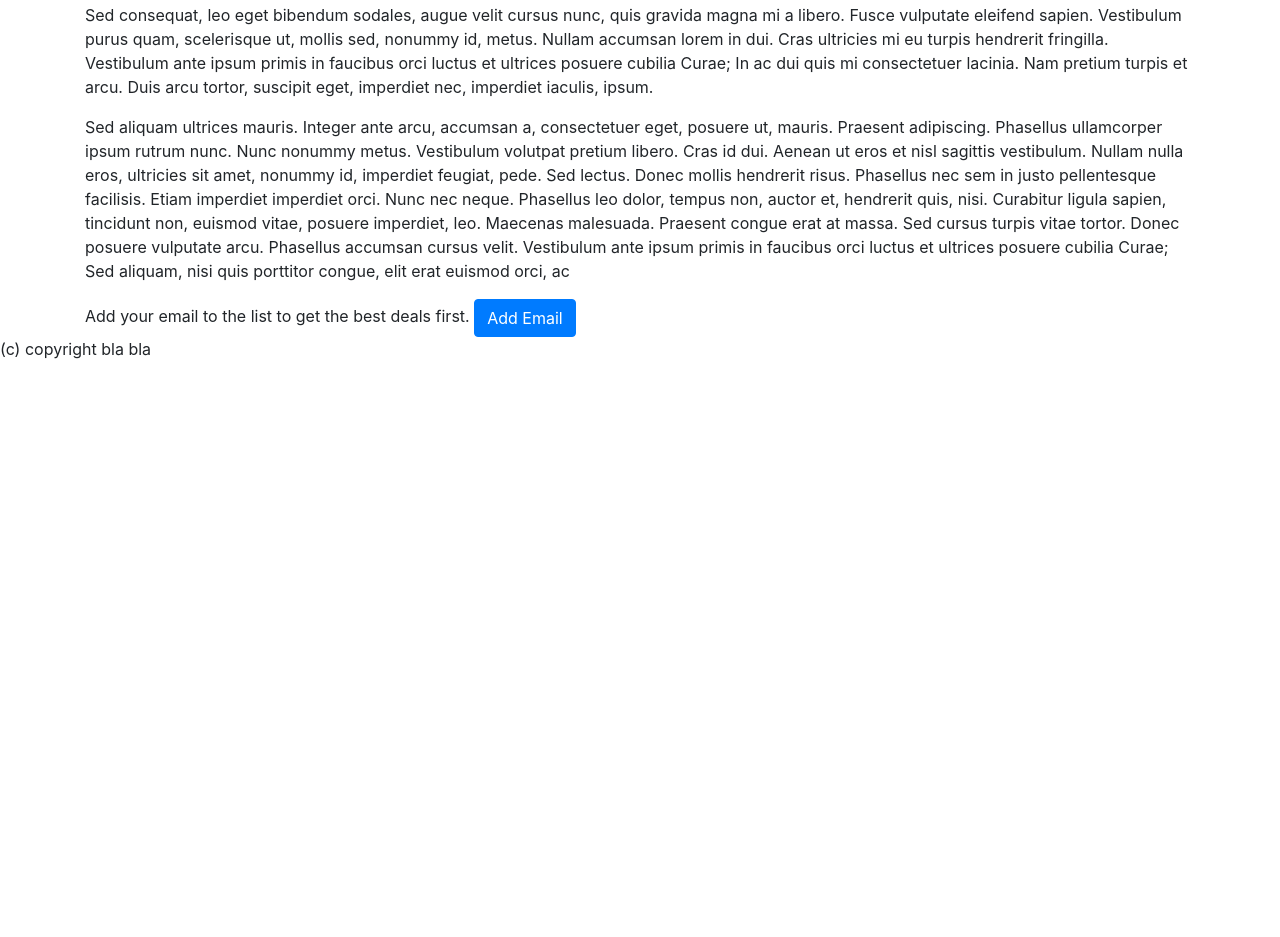
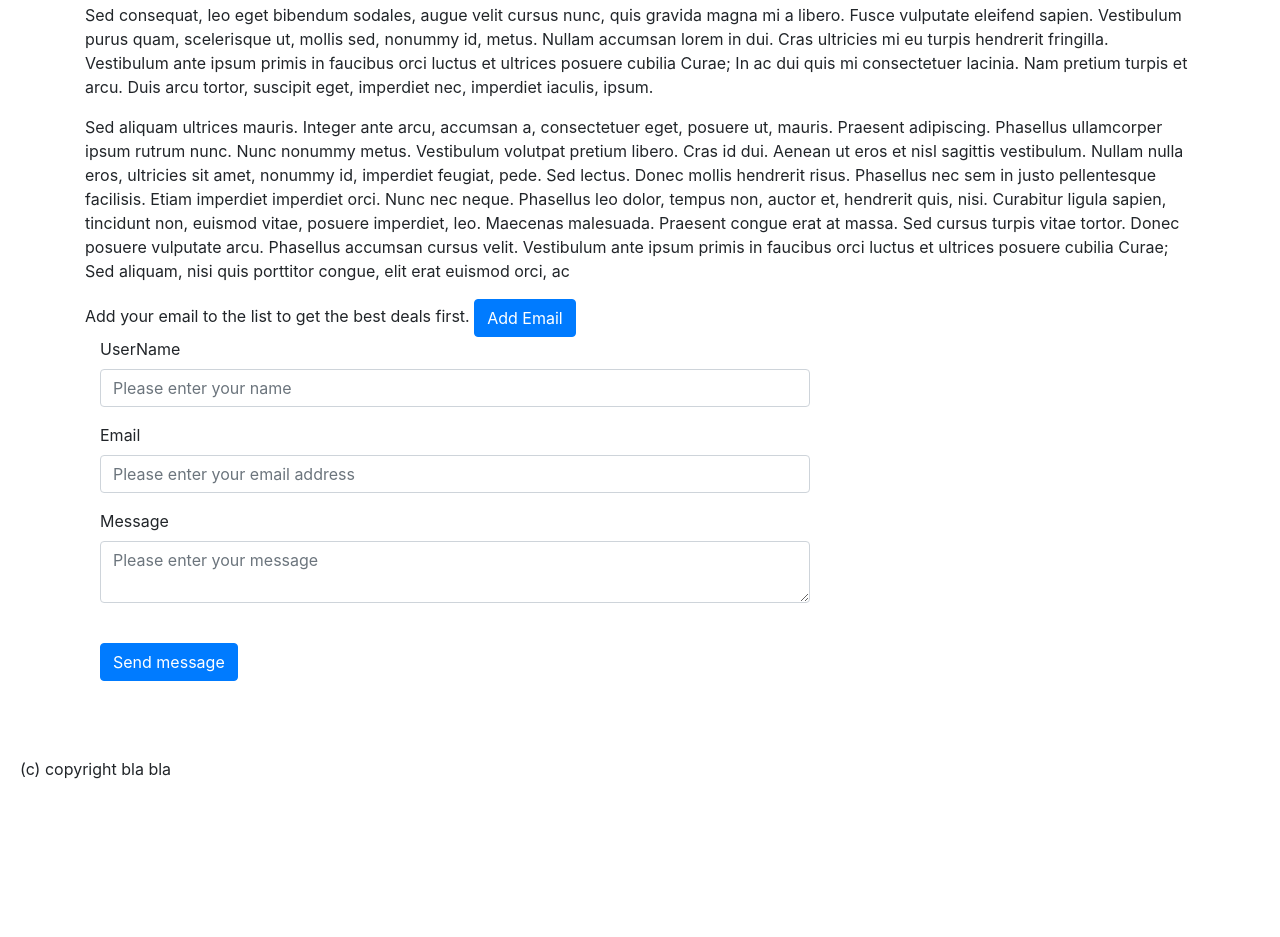
Before and after one commit to AlexIchim/bootstrap-4-website-demo, a plain HTML site: page Bootstrap 4 Website/index.html in a window 1280 px wide. Shown: the part 1660-2597 px from the top of the page. Before the commit the page ends 2021 px from the top, so only its background shows below. Drawn offline with nearby package versions, Linux system fonts and the light colour scheme.

Commit message:
"Added comtact form section."

```diff
--- a/Bootstrap 4 Website/index.html
+++ b/Bootstrap 4 Website/index.html
@@ -26,6 +26,12 @@
             color: white;
             font-size: 1em;
             padding: 3em;
+        }
+
+        .footerA{
+            height: 200px;
+            padding: 20px;
+            margin-top: 40px;
         }
     </style>
     <meta> </head>
@@ -190,10 +196,39 @@
     </aside>
 
     <section id="contact">
-        <div></div>
+        <div class="container">
+            <form>
+                <fieldset>
+                    <div class="form-group">
+                        <label for="uname" class="control-label col-md-4">UserName</label>
+                        <div class="col-md-8">
+                            <input name="uname" id="uname" placeholder="Please enter your name" class="form-control" type="text">
+                        </div>
+                    </div>
+                    <div class="form-group">
+                        <label for="uemail" class="control-label col-md-4">Email</label>
+                        <div class="col-md-8">
+                            <input name="uemail" id="uemail" placeholder="Please enter your email address" class="form-control" type="text">
+                        </div>
+                    </div>
+                    <div class="form-group">
+                        <label for="umessage" class="control-label col-md-4">Message</label>
+                        <div class="col-md-8">
+                            <textarea name="umessage" id="umessage" placeholder="Please enter your message" class="form-control"></textarea>
+                        </div>
+                    </div>
+                    <div class="form-group">
+                        <label class="control-label col-md-4"></label>
+                        <div class="col-md-4">
+                            <button type="submit" class="btn btn-primary">Send message</button>
+                        </div>
+                    </div>
+                </fieldset>
+            </form>
+        </div>
     </section>
 
-    <footer>
+    <footer class="text-xs-center footerA">
        (c) copyright bla bla
     </footer>
 
```
